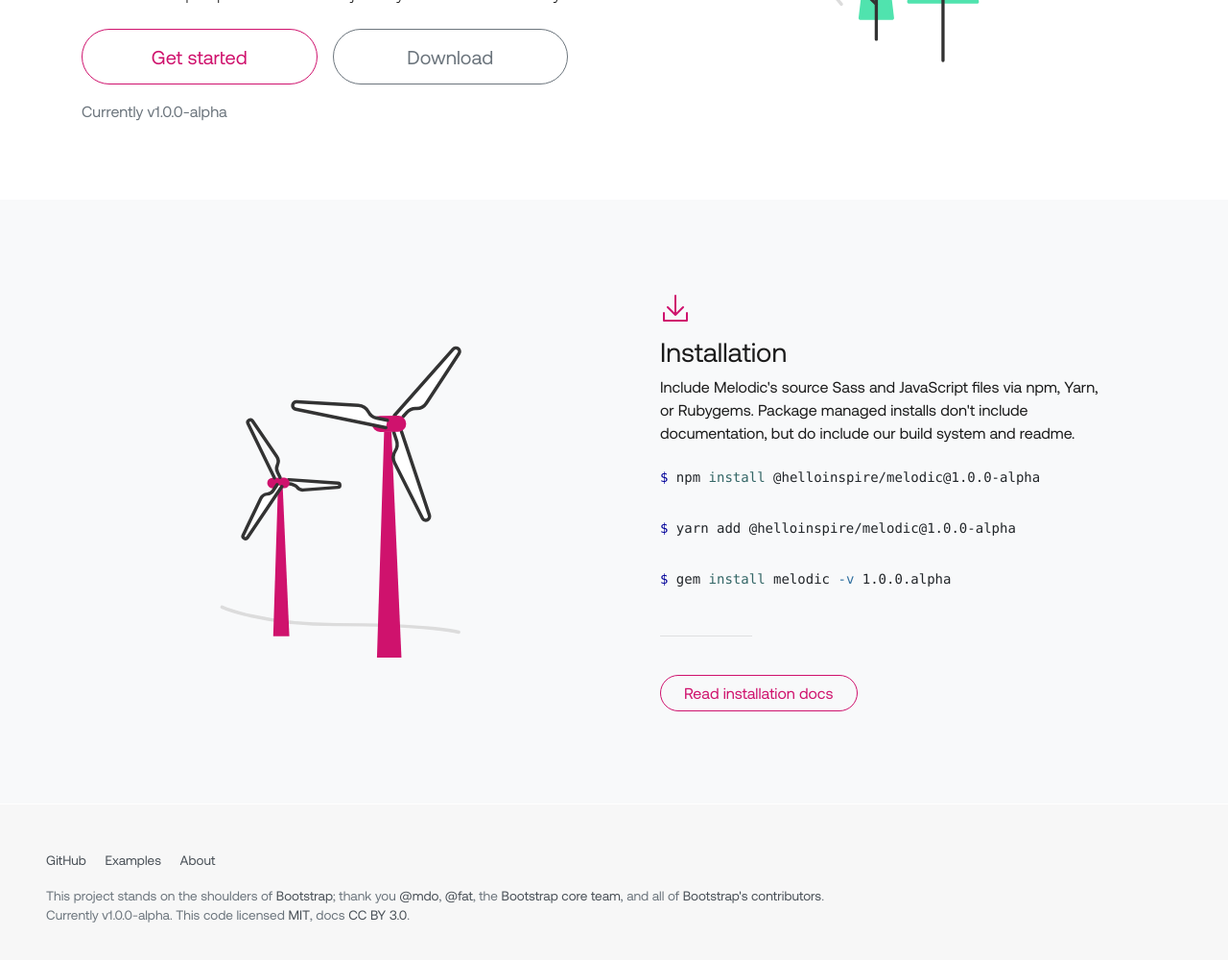
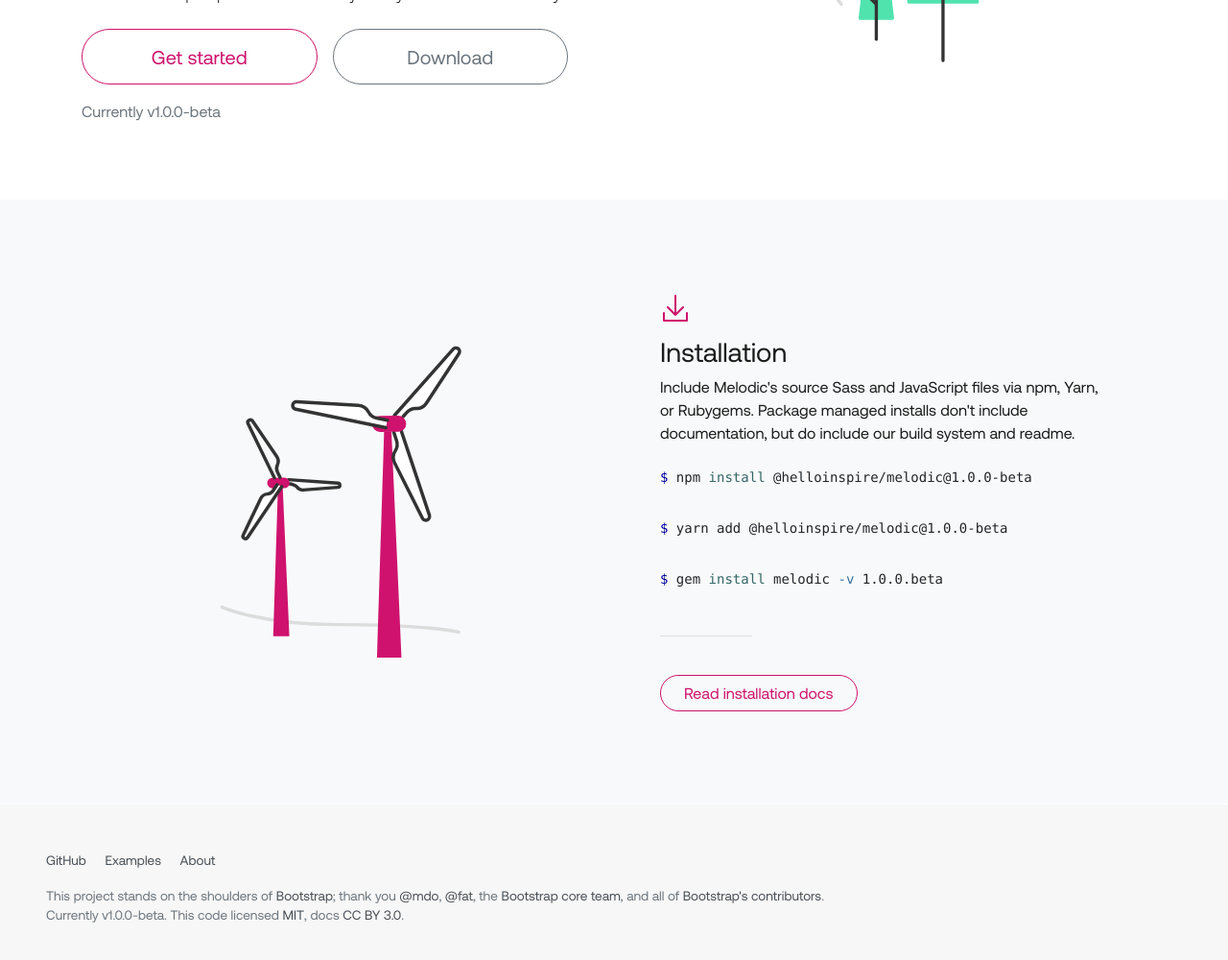
Before and after one commit to arielkirkwood/melodic-web, a Jekyll site: the page built from index.html, in a window 1280 px wide and 1400 px high, scrolled down 55 px. Shown: the part 389-1389 px from the top of the window at 96% size. Built offline with Jekyll 4.4.1, drawn with Linux system fonts in a browser that asks for light colours; nearby versions of some CDN libraries.

Commit message:
there has to be an automated way to do this

```diff
--- a/_config.yml
+++ b/_config.yml
@@ -47,21 +47,21 @@
 social_logo_path:   /assets/brand/melodic-social-logo.png
 
 # Custom variables
-current_version:      1.0.0-alpha
-current_ruby_version: 1.0.0.alpha
+current_version:      1.0.0-beta
+current_ruby_version: 1.0.0.beta
 docs_version:         1.0
 repo:                 "https://github.com/DWPHoldings/melodic-web"
 
 download:
-  source:           "https://github.com/DWPHoldings/melodic-web/archive/v1.0.0-alpha.zip"
-  dist:             "https://github.com/DWPHoldings/melodic-web/releases/download/v1.0.0-alpha/melodic-web-1.0.0-alpha-dist.zip"
+  source:           "https://github.com/DWPHoldings/melodic-web/archive/v1.0.0-beta.zip"
+  dist:             "https://github.com/DWPHoldings/melodic-web/releases/download/v1.0.0-beta/melodic-web-1.0.0-beta-dist.zip"
 
 cdn:
   # See https://www.srihash.org for info on how to generate the hashes
   css:              "https://maxcdn.bootstrapcdn.com/bootstrap/4.0.0/css/bootstrap.min.css"
-  css_hash:         "sha384-LktL9d5A4xOdlDHEh1ts0Xrq9sXiyig9x7FkvDfx3KBedW3YS4/hPP1XhLZdEdcb"
+  css_hash:         "sha384-4N7clPlkUIr/az6LHLIkf2/qS7d2bMd4WdGmzfS6ug2f7ccnqdpOk2zeX2wDVya3"
   js:               "https://maxcdn.bootstrapcdn.com/bootstrap/4.0.0/js/bootstrap.min.js"
-  js_hash:          "sha384-B7PDzSOnhaGManpH+MekU5Qg5XrXpZYznfsEn9JyoeJ8JstHhnJzuMllEflSj/ec"
+  js_hash:          "sha384-irgAptFhVis/c6pGgDC0Y1GrAOTe7Fk7HmxEiVcrmbKeG9bUhGwUxJP+q1MHBHQ4"
   jquery:           "https://code.jquery.com/jquery-3.2.1.slim.min.js"
   jquery_hash:      "sha384-KJ3o2DKtIkvYIK3UENzmM7KCkRr/rE9/Qpg6aAZGJwFDMVNA/GpGFF93hXpG5KkN"
   popper:           "https://cdnjs.cloudflare.com/ajax/libs/popper.js/1.12.9/umd/popper.min.js"
--- a/package.json
+++ b/package.json
@@ -1,7 +1,7 @@
 {
   "name": "@helloinspire/melodic",
   "description": "Inspire's front-end design system for the Web.",
-  "version": "1.0.0-alpha",
+  "version": "1.0.0-beta",
   "keywords": [
     "css",
     "sass",
```
